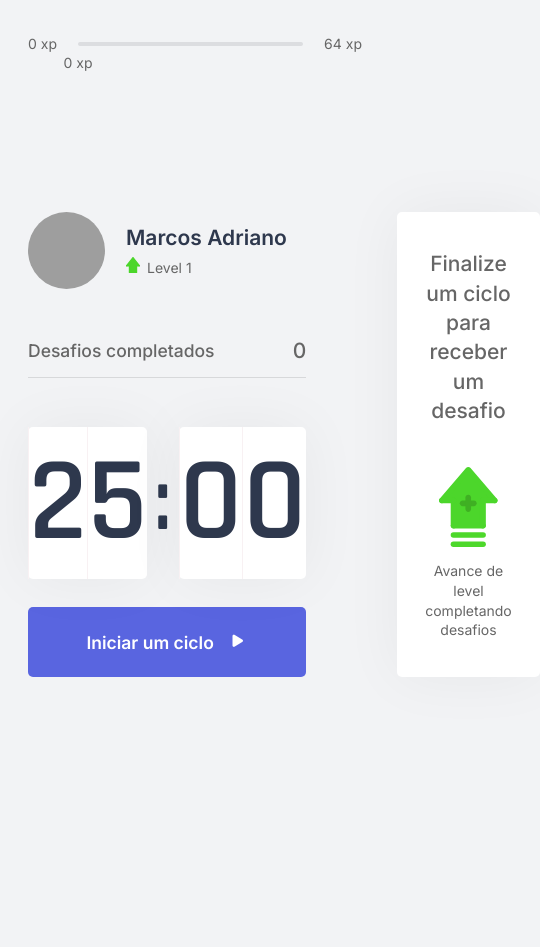
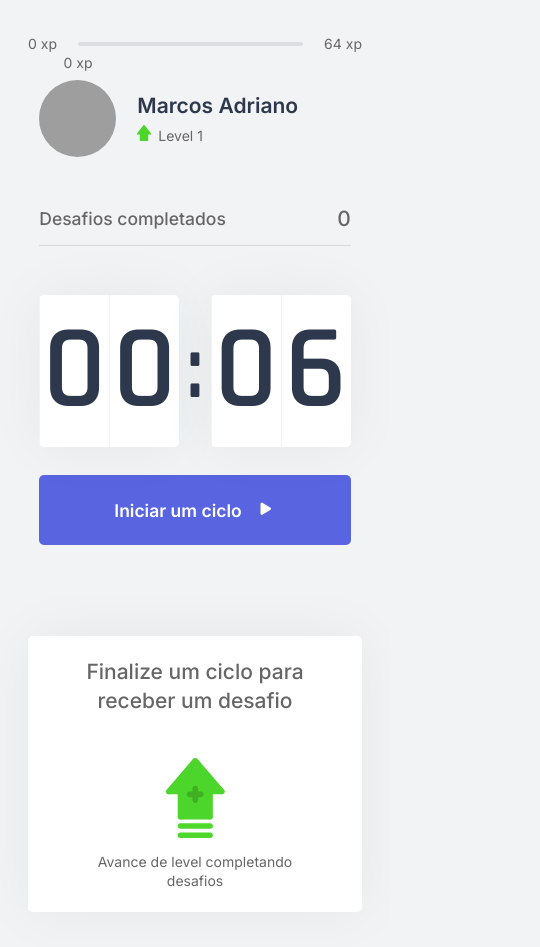
Before and after one commit to marcosadriano05/nlw4-moveit, a Next.js app: page / in a window 390 px wide. Shown: the whole page, 540 px wide, since content can reach past the window. Before the commit the page ends 844 px from the top, so only its background shows below. Built offline with nearby package versions, Linux system fonts and the light colour scheme; grey boxes are pictures that could not be loaded.

Commit message:
Responsividade Home page

```diff
--- a/src/components/Countdown.tsx
+++ b/src/components/Countdown.tsx
@@ -38,7 +38,7 @@ export function Countdown() {
         >
           Ciclo encerrado
           <span className={styles.checkCircle}>
-            <i className="fas fa-check" />
+            <i aria-hidden className="fas fa-check" />
           </span>
       </button>
       ) : (
@@ -51,7 +51,7 @@ export function Countdown() {
             >
               Abandonar ciclo
               <span className={styles.xIcon}>
-                <i className="fas fa-times"></i>
+                <i aria-hidden className="fas fa-times"></i>
               </span>
             </button>
           ) : (
@@ -62,7 +62,7 @@ export function Countdown() {
             >
               Iniciar um ciclo
               <span className={styles.playArrow}>
-                <i className="fas fa-play"></i>
+                <i aria-hidden className="fas fa-play"></i>
               </span>
             </button>
           )}
--- a/src/contexts/CountdownContext.tsx
+++ b/src/contexts/CountdownContext.tsx
@@ -22,7 +22,7 @@ let countdownTimeOut: NodeJS.Timeout;
 export function CountdownContextProvider({ children }: CountdownContextProps) {
   const { startNewChallenge } = useContext(ChallengesContext);
 
-  const [time, setTime] = useState(25*60);
+  const [time, setTime] = useState(0.1*60);
   const [isActive, setIsActive] = useState(false);
   const [hasFinished, setHasFinished] = useState(false);
 
@@ -36,7 +36,7 @@ export function CountdownContextProvider({ children }: CountdownContextProps) {
   function resetCountdown() {
     clearTimeout(countdownTimeOut);
     setIsActive(false);
-    setTime(25*60);
+    setTime(0.1*60);
     setHasFinished(false);
   }
 
--- a/src/pages/login.tsx
+++ b/src/pages/login.tsx
@@ -13,7 +13,6 @@ export default function LoginPage() {
   const { register, handleSubmit, errors } = useForm<FormData>();
 
   const onSubmit = (data: FormData) => {
-    console.log(data);
     router.push({
       pathname: '/',
       query: {
@@ -53,7 +52,7 @@ export default function LoginPage() {
                 placeholder="Digite seu username"
               />
               <button type="submit">
-                <i className="fas fa-arrow-right" />
+                <i aria-hidden className="fas fa-arrow-right" />
               </button>
             </div>
           </form>
--- a/src/styles/components/Countdown.module.css
+++ b/src/styles/components/Countdown.module.css
@@ -12,6 +12,7 @@
   display: flex;
   align-items: center;
   justify-content: space-evenly;
+  min-width: 10rem;
 
   background: var(--white);
   box-shadow: 0 0 60px rgba(0, 0, 0, 0.05);
--- a/src/styles/pages/Home.module.css
+++ b/src/styles/pages/Home.module.css
@@ -16,3 +16,20 @@
   gap: 6.5rem;
   align-content: center;
 }
+
+.container section > div + div {
+  max-width: 26.5rem;
+}
+
+@media(max-width:860px) {
+  .container {
+    height: 100%;
+  }
+
+  .container section {
+    display: flex;
+    flex-direction: column;
+    align-items: center;
+    justify-content: center;
+  }
+}
--- a/src/styles/pages/Login.module.css
+++ b/src/styles/pages/Login.module.css
@@ -19,7 +19,7 @@
 
 .content {
   position: absolute;
-  right: 200px;
+  right: 12.5rem;
   z-index: 10;
 }
 
```
Also changed, not shown: src/contexts/ChallengesContext.tsx (line endings or trailing spaces).
